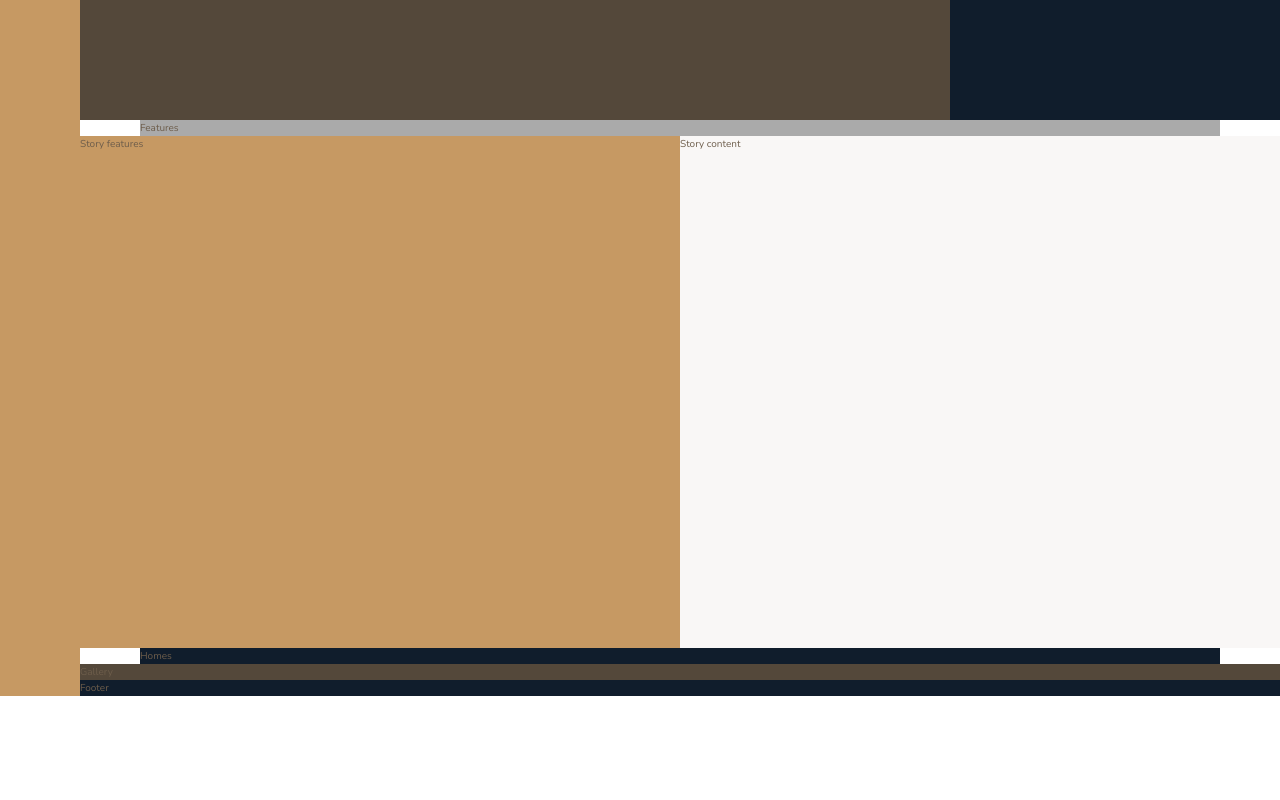
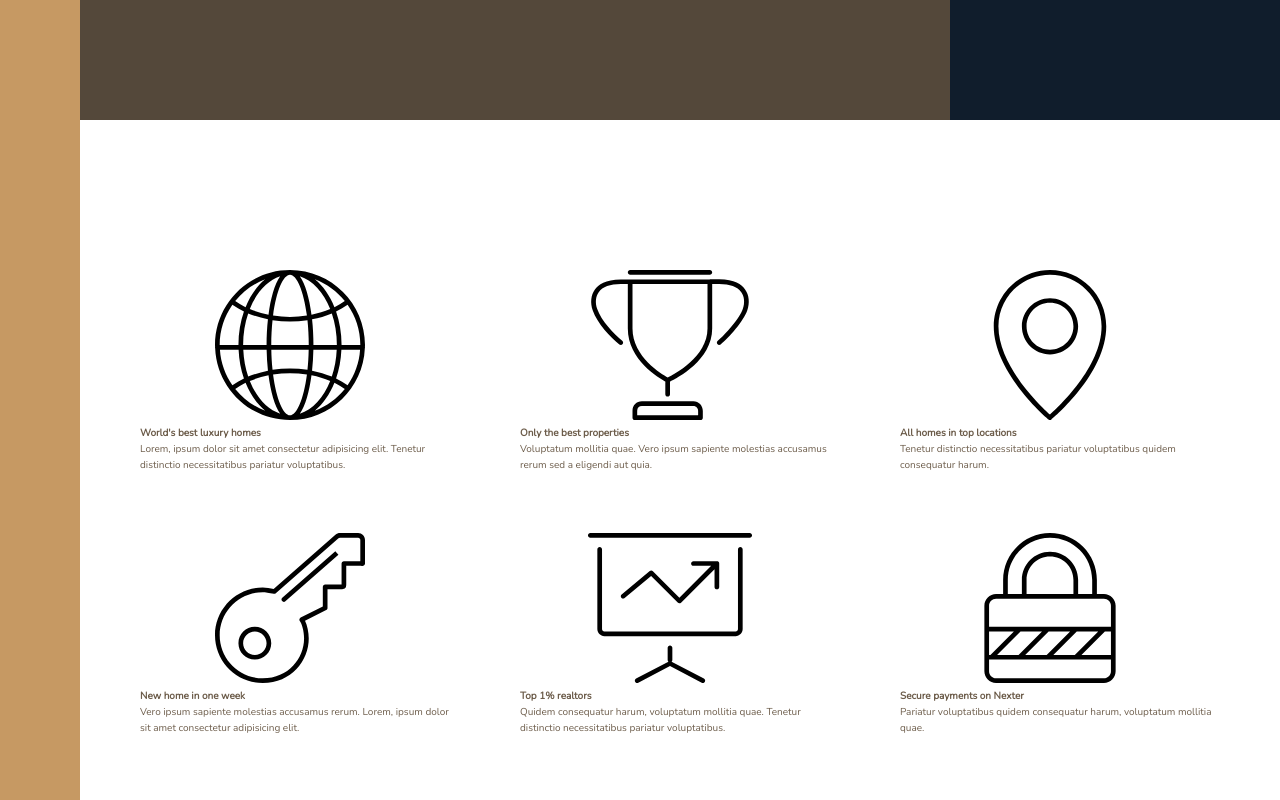
Before and after one commit to Malaxor/Advanced_CSS_and_Sass, a website: page Nexter/index.html in a window 1280 px wide. Shown: the part 520-1320 px from the top of the page. Before the commit the page ends 1216 px from the top, so only its background shows below. Drawn offline with nearby package versions, Linux system fonts and the light colour scheme.

Commit message:
Nexter: features section (part 1)

```diff
--- a/Nexter/index.html
+++ b/Nexter/index.html
@@ -20,10 +20,51 @@
       Top 3 Realtors
     </div>
     <section class="features">
-      Features
+      <div class="feature">
+        <svg class="feature__icon">
+          <use xlink:href="img/sprite.svg#icon-global"></use>
+        </svg>
+        <h4 class="heading-4">World's best luxury homes</h4>
+        <p class="feature__text">Lorem, ipsum dolor sit amet consectetur adipisicing elit. Tenetur distinctio necessitatibus pariatur voluptatibus.</p>
+      </div>
+      <div class="feature">
+        <svg class="feature__icon">
+          <use xlink:href="img/sprite.svg#icon-trophy"></use>
+        </svg>
+        <h4 class="heading-4">Only the best properties</h4>
+        <p class="feature__text">Voluptatum mollitia quae. Vero ipsum sapiente molestias accusamus rerum sed a eligendi aut quia.</p>
+      </div>
+      <div class="feature">
+        <svg class="feature__icon">
+          <use xlink:href="img/sprite.svg#icon-map-pin"></use>
+        </svg>
+        <h4 class="heading-4">All homes in top locations</h4>
+        <p class="feature__text">Tenetur distinctio necessitatibus pariatur voluptatibus quidem consequatur harum.</p>
+      </div>
+      <div class="feature">
+        <svg class="feature__icon">
+          <use xlink:href="img/sprite.svg#icon-key"></use>
+        </svg>
+        <h4 class="heading-4">New home in one week</h4>
+        <p class="feature__text">Vero ipsum sapiente molestias accusamus rerum. Lorem, ipsum dolor sit amet consectetur adipisicing elit.</p>
+      </div>
+      <div class="feature">
+        <svg class="feature__icon">
+          <use xlink:href="img/sprite.svg#icon-presentation"></use>
+        </svg>
+        <h4 class="heading-4">Top 1% realtors</h4>
+        <p class="feature__text">Quidem consequatur harum, voluptatum mollitia quae. Tenetur distinctio necessitatibus pariatur voluptatibus.</p>
+      </div>
+      <div class="feature">
+        <svg class="feature__icon">
+          <use xlink:href="img/sprite.svg#icon-lock"></use>
+        </svg>
+        <h4 class="heading-4">Secure payments on Nexter</h4>
+        <p class="feature__text">Pariatur voluptatibus quidem consequatur harum, voluptatum mollitia quae.</p>
+      </div>
     </section>
     <div class="story__pictures">
-      Story features
+      Story pictures
     </div>
     <div class="story__content">
       Story content
--- a/Nexter/sass/components/_features.scss
+++ b/Nexter/sass/components/_features.scss
@@ -1,4 +1,7 @@
 .features {
-  background-color: $color-grey-light-2;
+  margin: 15rem 0;
   grid-column: center-start / center-end;
+  display: grid;
+  grid-template-columns: repeat(3, 1fr);
+  grid-gap: 6rem;
 }
```
Also changed, not shown: Nexter/css/style.css, 1 other file.
